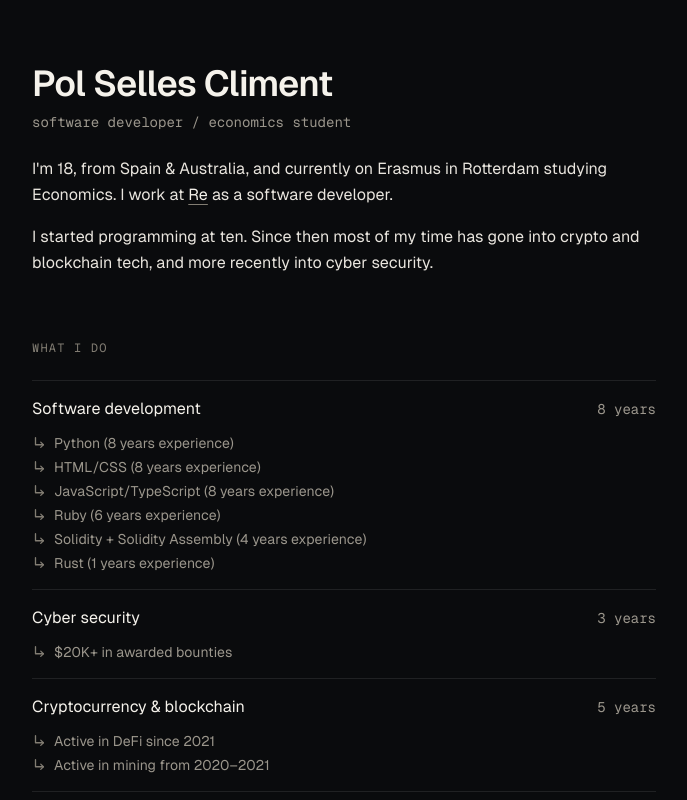
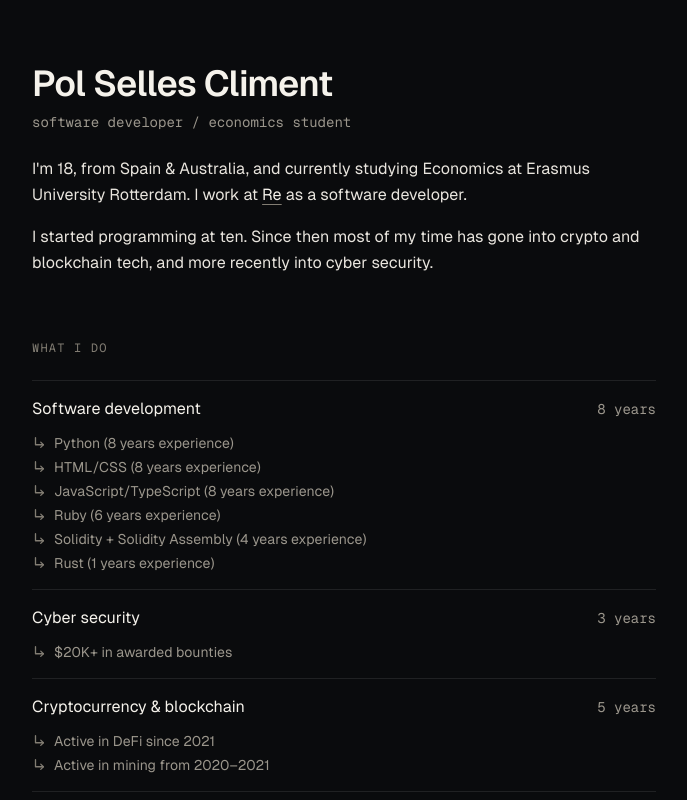
Before and after one commit to Pol-SC/pol.sc, a Next.js app: page / in a window 1280 px wide. Shown: the top 800 px of the page, without its empty margins (296-983 px from the left). Built offline with nearby package versions, Linux system fonts and the light colour scheme.

Commit message:
fix typo

```diff
--- a/app/layout.tsx
+++ b/app/layout.tsx
@@ -17,11 +17,11 @@ export const metadata: Metadata = {
   metadataBase: new URL("https://pol.sc"),
   title: "Pol Selles Climent",
   description:
-    "Software developer working in crypto and cyber security. Economics student in Rotterdam.",
+    "Software developer working in crypto and cyber security. Economics student at Erasmus University Rotterdam.",
   openGraph: {
     title: "Pol Selles Climent",
     description:
-      "Software developer working in crypto and cyber security. Economics student in Rotterdam.",
+      "Software developer working in crypto and cyber security. Economics student at Erasmus University Rotterdam.",
     url: "https://pol.sc",
     siteName: "pol.sc",
     type: "website",
--- a/app/page.tsx
+++ b/app/page.tsx
@@ -105,8 +105,8 @@ export default function Home() {
           </div>
           <div className="flex flex-col gap-4 leading-relaxed">
             <p>
-              I&apos;m {age}, from Spain &amp; Australia, and currently on Erasmus in Rotterdam
-              studying Economics. I work at{" "}
+              I&apos;m {age}, from Spain &amp; Australia, and currently studying Economics
+              at Erasmus University Rotterdam. I work at{" "}
               <a
                 href="https://re.xyz"
                 className="text-ink-bright underline decoration-ink-faint underline-offset-4 transition-colors hover:decoration-ink-bright"
```
